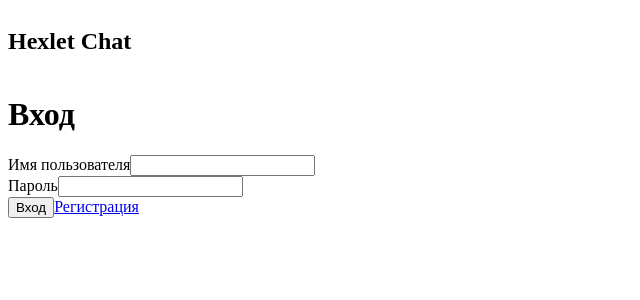
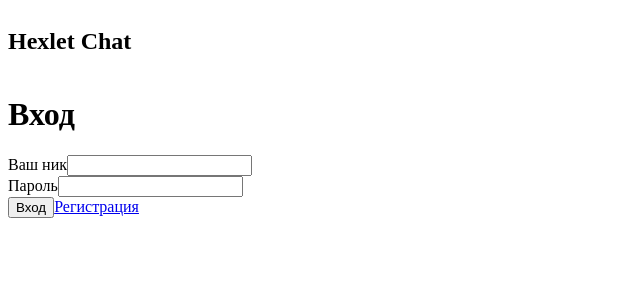
Before and after one commit to anmord/frontend-project-12, a React (Vite) app in the folder frontend/: page /login in a window 1280 px wide. Shown: the top 300 px of the page, without its empty margins (0-640 px from the left). Built offline with nearby package versions, Linux system fonts and the light colour scheme; no server answers; what leo-profanity would draw is missing.

Commit message:
renamed login pag

```diff
--- a/frontend/src/i18n.js
+++ b/frontend/src/i18n.js
@@ -12,7 +12,8 @@
       homePage: 'Домашняя страница',
       username: 'Ник: {{name}}',
       save: 'Сохранить',
-      labelLogin: 'Имя пользователя',
+      labelLogup: 'Имя пользователя',
+      labelLogin: 'Ваш ник',
       labelPassword: 'Пароль',
 
       form: {
--- a/frontend/src/pages/Signup.jsx
+++ b/frontend/src/pages/Signup.jsx
@@ -62,7 +62,7 @@
           <Form>
             <div className="form-group">
               <h1>{t('signup')}</h1>
-              <label htmlFor="username">{t('labelLogin')}</label>
+              <label htmlFor="username">{t('labelLogup')}</label>
               <Field
                 id="username"
                 type="text"
```
